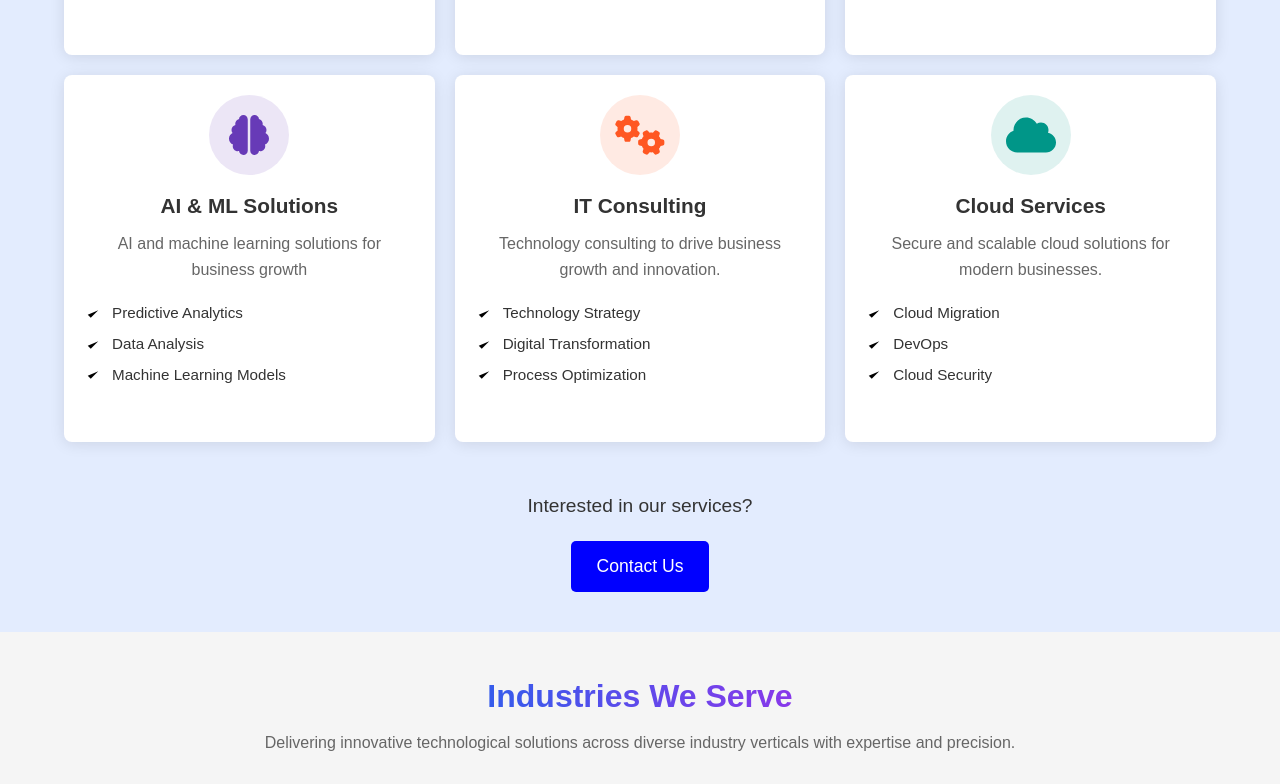
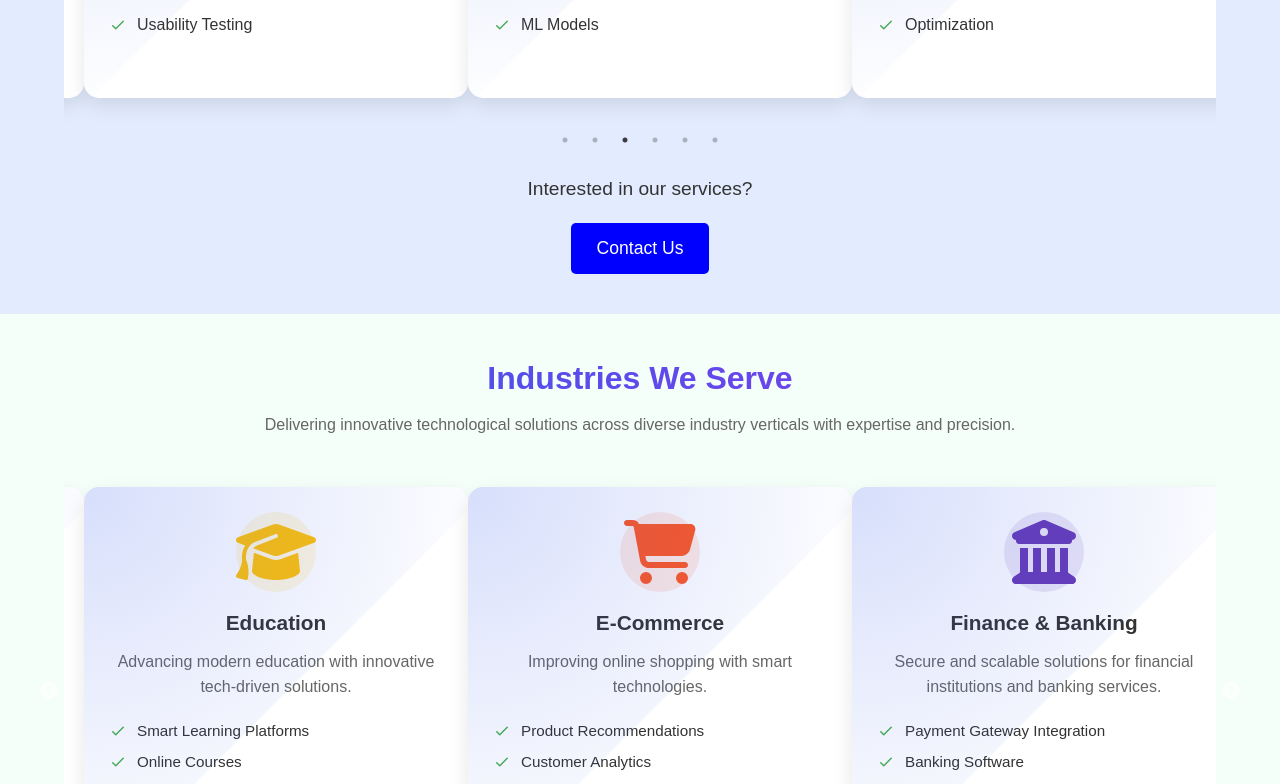
Before and after one commit to harshadbk/DevionxWebsite, a React (Vite) app: page / in a window 1280 px wide. Shown: the part 1180-1964 px from the top of the page. Built offline with nearby package versions, Linux system fonts and the light colour scheme.

Commit message:
Card Animation

```diff
--- a/package.json
+++ b/package.json
@@ -20,7 +20,9 @@
     "react-icons": "^5.4.0",
     "react-router-dom": "^7.1.1",
     "react-scroll": "^1.9.0",
+    "react-slick": "^0.30.3",
     "react-spring": "^9.7.5",
+    "slick-carousel": "^1.8.1",
     "swiper": "^11.2.0",
     "three": "^0.172.0"
   },
--- a/src/components/industries/industries.css
+++ b/src/components/industries/industries.css
@@ -5,10 +5,11 @@
   box-sizing: border-box;
 }
 
-/* Container and Section */
+/* Industries Section */
 .industries-section {
   padding: 40px 0;
-  background-color: #f5f5f5;
+  background-color: #F5FFFA;
+  overflow-x: auto;
 }
 
 .container {
@@ -40,26 +41,51 @@
   line-height: 1.6;
 }
 
-/* Grid for Industries */
-.industries-grid {
-  display: grid;
-  grid-template-columns: repeat(auto-fit, minmax(300px, 1fr));
-  gap: 20px;
-  margin-top: 40px;
-}
-
-.industry-card {
-  background-color: #fff;
-  border-radius: 8px;
-  padding: 20px;
-  box-shadow: 0 2px 15px rgba(0, 0, 0, 0.1);
-  text-align: center;
+/* Slider for Industries */
+.slick-slide {
   transition: transform 0.3s ease-in-out, box-shadow 0.3s ease;
 }
 
+/* Industry Card */
+.industry-card {
+  background-color: #fff;
+  box-shadow: 0 8px 20px rgba(0, 0, 0, 0.1);
+  border-radius: 15px;
+  padding: 25px;
+  width: 280px;
+  height: 400px;
+  margin: 20px;
+  transition: transform 0.5s ease, box-shadow 0.5s ease;
+  scroll-snap-align: start;
+  display: flex;
+  flex-direction: column;
+  align-items: center;
+  justify-content: space-between;
+  position: relative;
+  overflow: hidden;
+}
+
+.industry-card::before {
+  content: "";
+  position: absolute;
+  width: 150%;
+  height: 150%;
+  background: radial-gradient(circle, rgba(53, 92, 235, 0.2), transparent);
+  top: -75%;
+  left: -75%;
+  transform: rotate(45deg);
+  transition: all 0.7s ease;
+}
+
+.industry-card:hover::before {
+  top: 0;
+  left: 0;
+}
+
+/* Hover effect for Industry Card */
 .industry-card:hover {
-  transform: translateY(-8px);
-  box-shadow: 0 4px 20px rgba(0, 0, 0, 0.15);
+  transform: translateY(-10px) scale(1.05);
+  box-shadow: 0 12px 24px rgba(0, 0, 0, 0.2);
 }
 
 /* Circle Icon */
@@ -75,20 +101,30 @@
   font-size: 32px;
   color: #fff;
   margin-bottom: 15px;
+  transition: transform 0.3s ease;
 }
 
+/* Hover effect for Icon */
+.industry-card:hover .industry-icon {
+  transform: scale(1.1) rotate(15deg);
+}
+
+/* Title */
 .industry-title {
   font-size: 1.3rem;
   font-weight: 600;
   margin: 15px 0 10px;
   color: #333;
+  text-align: center;
 }
 
+/* Description */
 .industry-description {
   font-size: 1rem;
   color: #666;
   margin-bottom: 20px;
   line-height: 1.6;
+  text-align: center;
 }
 
 /* Industry Features */
@@ -98,8 +134,7 @@
   margin-top: 10px;
   display: flex;
   flex-direction: column;
-  align-items: flex-start; /* Ensures left alignment within the card */
-  min-height: 120px; /* Ensures uniform height across all cards */
+  align-items: flex-start;
 }
 
 .industry-feature {
@@ -107,21 +142,20 @@
   color: #333;
   display: flex;
   align-items: center;
-  margin-bottom: 8px; /* Adds consistent spacing between features */
+  margin-bottom: 8px;
   text-align: left;
-  width: 100%; /* Ensures text spans the width of the card */
 }
 
 .check-icon {
   flex-shrink: 0;
   width: 18px;
   height: 18px;
-  margin-right: 10px; /* Space between icon and text */
-  color: #4caf50; /* Icon color */
+  margin-right: 10px;
+  color: #4caf50;
 }
 
 .industry-feature:last-child {
-  margin-bottom: 0; /* Removes bottom margin for the last feature */
+  margin-bottom: 0;
 }
 
 /* Call to Action Section */
@@ -147,26 +181,31 @@
   transition: background-color 0.3s ease;
 }
 
+/* Hover effect for CTA Button */
 .cta-button:hover {
   background-color: #ff9800;
 }
 
 /* Responsive Styles */
-@media (max-width: 1200px) {
-  .industries-grid {
-    grid-template-columns: repeat(3, 1fr);
+@media (max-width: 1024px) {
+  .slick-slide {
+    margin-right: 10px;
   }
-}
 
-@media (max-width: 900px) {
-  .industries-grid {
-    grid-template-columns: repeat(2, 1fr);
+  .industry-card {
+    width: 250px;
+    height: 380px;
+    margin: 10px;
+  }
+
+  .industry-title {
+    font-size: 1.2rem;
   }
 }
 
 @media (max-width: 600px) {
-  .industries-grid {
-    grid-template-columns: 1fr;
+  .industries-section {
+    padding: 20px 0;
   }
 
   .section-title {
@@ -177,4 +216,9 @@
     font-size: 1rem;
     padding: 10px 20px;
   }
+
+  .industry-card {
+    width: 100%;
+    margin: 10px 0;
+  }
 }
--- a/src/components/industries/industries.jsx
+++ b/src/components/industries/industries.jsx
@@ -1,6 +1,17 @@
-import "./industries.css";
+import React from "react";
+import Slider from "react-slick";
 import { FontAwesomeIcon } from "@fortawesome/react-fontawesome";
-import { faLeaf, faHeartbeat, faGraduationCap, faShoppingCart } from "@fortawesome/free-solid-svg-icons";
+import {
+  faLeaf,
+  faHeartbeat,
+  faGraduationCap,
+  faShoppingCart,
+  faBank,
+  faBuilding,
+} from "@fortawesome/free-solid-svg-icons";
+import "slick-carousel/slick/slick.css";
+import "slick-carousel/slick/slick-theme.css";
+import "./Industries.css";
 
 export default function Industries() {
   const industries = [
@@ -9,97 +20,97 @@ export default function Industries() {
       description: "Smart manufacturing solutions and industrial automation systems.",
       color: "#4CAF50",
       icon: faLeaf,
-      features: [
-        "Process Automation",
-        "Supply Chain Management",
-        "Quality Control Systems"
-      ]
+      features: ["Process Automation", "Supply Chain Management", "Quality Control Systems"],
     },
     {
       title: "Healthcare",
       description: "Improving patient care with streamlined workflows.",
       color: "#2196F3",
       icon: faHeartbeat,
-      features: [
-        "Telemedicine",
-        "Healthcare Analytics",
-        "Patient Management"
-      ]
+      features: ["Telemedicine", "Healthcare Analytics", "Patient Management"],
     },
     {
       title: "Education",
-      description: "Advancing modern education with innovative tech-driven solutions",
+      description: "Advancing modern education with innovative tech-driven solutions.",
       color: "#FFC107",
       icon: faGraduationCap,
-      features: [
-        "Smart Learning Platforms",
-        "Online Courses",
-        "Student Management"
-      ]
+      features: ["Smart Learning Platforms", "Online Courses", "Student Management"],
     },
     {
       title: "E-Commerce",
       description: "Improving online shopping with smart technologies.",
       color: "#FF5722",
       icon: faShoppingCart,
-      features: [
-        "Product Recommendations",
-        "Customer Analytics",
-        "Payment Integration"
-      ]
+      features: ["Product Recommendations", "Customer Analytics", "Payment Integration"],
     },
     {
       title: "Finance & Banking",
       description: "Secure and scalable solutions for financial institutions and banking services.",
       color: "#673AB7",
-      icon: faLeaf,
-      features: [
-        "Payment Gateway Integration",
-        "Banking Software",
-        "Fintech Solutions"
-      ]
+      icon: faBank,
+      features: ["Payment Gateway Integration", "Banking Software", "Fintech Solutions"],
     },
     {
       title: "Real Estate",
       description: "Digital solutions for property management and real estate operations.",
       color: "#FF9800",
-      icon: faLeaf,
-      features: [
-        "Property Management",
-        "Virtual Tours",
-        "Listing Platforms"
-      ]
-    }
+      icon: faBuilding,
+      features: ["Property Management", "Virtual Tours", "Listing Platforms"],
+    },
   ];
 
+  const settings = {
+    dots: true,
+    infinite: true,
+    speed: 500,
+    slidesToShow: 3,
+    slidesToScroll: 1,
+    autoplay: true,
+    autoplaySpeed: 3000,
+    responsive: [
+      {
+        breakpoint: 1024,
+        settings: { slidesToShow: 2, slidesToScroll: 1 },
+      },
+      {
+        breakpoint: 600,
+        settings: { slidesToShow: 1, slidesToScroll: 1 },
+      },
+    ],
+  };
+
   return (
-    <section id="Industries" className="industries-section">
+    <section id="industries" className="industries-section">
       <div className="container">
         <div className="section-header">
-          <h2 className="section-title">
-            <span className="gradient-text">Industries We Serve</span>
-          </h2>
+          <h2 className="section-title gradient-text">Industries We Serve</h2>
           <p className="section-description">
             Delivering innovative technological solutions across diverse industry verticals with expertise and precision.
           </p>
         </div>
 
-        <div className="industries-grid">
+        <Slider {...settings}>
           {industries.map((industry, index) => (
             <div key={index} className="industry-card">
               <div
                 className="industry-icon"
                 style={{ backgroundColor: `${industry.color}20`, color: industry.color }}
               >
-                <FontAwesomeIcon icon={industry.icon} size="lg" />
+                <FontAwesomeIcon icon={industry.icon} size="2x" />
               </div>
               <h3 className="industry-title">{industry.title}</h3>
               <p className="industry-description">{industry.description}</p>
               <ul className="industry-features">
                 {industry.features.map((feature, featureIndex) => (
                   <li key={featureIndex} className="industry-feature">
-                    <svg className="check-icon" viewBox="0 0 24 24">
-                      <path strokeLinecap="round" strokeLinejoin="round" strokeWidth="2" d="M5 13l4 4L19 7" />
+                    <svg
+                      className="check-icon"
+                      fill="none"
+                      stroke="currentColor"
+                      viewBox="0 0 24 24"
+                      xmlns="http://www.w3.org/2000/svg"
+                    >
+                      <path d="M5 13l4 4L19 7" strokeWidth="2" strokeLinecap="round" strokeLinejoin="round" />
                     </svg>
                     {feature}
                   </li>
@@ -107,7 +118,7 @@ export default function Industries() {
               </ul>
             </div>
           ))}
-        </div>
+        </Slider>
 
         <div className="cta-section">
           <p className="cta-description">Looking for solutions in your industry?</p>
--- a/src/components/land/land.jsx
+++ b/src/components/land/land.jsx
@@ -22,7 +22,7 @@ const Home = () => {
       opacity: 1,
       y: 0,
       filter: 'blur(0px)',
-      transition: { delay: index * 0.5, duration: 1.2, ease: 'easeOut' }
+      transition: { delay: index * 2, duration: 3, ease: 'easeOut' }
     }),
     hover: { scale: 1.2, filter: 'blur(0px)', transition: { duration: 0.3 } }
   };
--- a/src/components/services/services.css
+++ b/src/components/services/services.css
@@ -5,10 +5,11 @@
   box-sizing: border-box;
 }
 
-/* Container and Section */
+/* Services Section */
 .services-section {
   padding: 40px 0;
-   background-color: #E3ECFE;
+  background-color: #E3ECFE;
+  overflow-x: auto;
 }
 
 .container {
@@ -40,60 +41,79 @@
   line-height: 1.6;
 }
 
-/* Grid for Services */
-.services-grid {
-  display: grid;
-  grid-template-columns: repeat(auto-fit, minmax(300px, 1fr));
-  gap: 20px;
-  margin-top: 40px;
+/* Service Card Container */
+
+
+/* Service Card */
+.service-card {
+  background-color: #fff;
+  box-shadow: 0 8px 20px rgba(0, 0, 0, 0.1);
+  border-radius: 15px;
+  padding: 25px;
+  width: 280px;
+  height: 400px;
+  margin: 20px;
+  transition: transform 0.5s ease, box-shadow 0.5s ease;
+  scroll-snap-align: start;
+  display: flex;
+  flex-direction: column;
+  align-items: center;
+  justify-content: space-between;
+  position: relative;
+  overflow: hidden;
 }
 
-.service-card {
-  background-color: #fff;
-  border-radius: 8px;
-  padding: 20px;
-  box-shadow: 0 2px 15px rgba(0, 0, 0, 0.1);
-  text-align: center;
-  transition: transform 0.3s ease-in-out, box-shadow 0.3s ease;
+.service-card::before {
+  content: "";
+  position: absolute;
+  width: 150%;
+  height: 150%;
+  background: radial-gradient(circle, rgba(53, 92, 235, 0.2), transparent);
+  top: -75%;
+  left: -75%;
+  transform: rotate(45deg);
+  transition: all 0.7s ease;
+}
+
+.service-card:hover::before {
+  top: 0;
+  left: 0;
 }
 
 .service-card:hover {
-  transform: translateY(-8px);
-  box-shadow: 0 4px 20px rgba(0, 0, 0, 0.15);
+  transform: translateY(-10px) scale(1.05);
+  box-shadow: 0 12px 24px rgba(0, 0, 0, 0.2);
 }
-
-/* Circle Icon */
 .service-icon {
-  width: 80px;
-  height: 80px;
+  width: 90px;
+  height: 90px;
   border-radius: 50%;
   display: flex;
   align-items: center;
   justify-content: center;
-  margin: 0 auto;
-  background-color: rgba(0, 0, 0, 0.1);
-  font-size: 32px;
-  color: #fff;
-  margin-bottom: 15px;
-  transition: background-color 0.3s ease, color 0.3s ease;
+  margin-bottom: 20px;
+  font-size: 36px;
+  background-color: #f0f4ff;
+  transition: transform 0.4s ease;
 }
 
 .service-card:hover .service-icon {
-  background-color: #fff; /* Background color change on hover */
-  color: inherit; /* Inherit the icon color from the service card */
+  transform: rotate(20deg) scale(1.1);
 }
 
 .service-title {
-  font-size: 1.3rem;
-  font-weight: 600;
-  margin: 15px 0 10px;
-  color: #333;
+  font-size: 1.5rem;
+  font-weight: 700;
+  margin-bottom: 10px;
+  color: #222;
+  text-transform: capitalize;
 }
 
 .service-description {
   font-size: 1rem;
   color: #666;
-  margin-bottom: 20px;
+  margin-bottom: 15px;
+  text-align: center;
   line-height: 1.6;
 }
 
@@ -102,90 +122,61 @@
   list-style: none;
   padding: 0;
   margin-top: 10px;
-  display: flex;
-  flex-direction: column;
-  align-items: flex-start; /* Ensures left alignment within the card */
-  min-height: 120px; /* Ensures uniform height across all cards */
+  text-align: left;
 }
 
 .service-feature {
-  font-size: 0.95rem;
+  font-size: 1rem;
   color: #333;
   display: flex;
   align-items: center;
-  margin-bottom: 8px; /* Adds consistent spacing between features */
-  text-align: left;
-  width: 100%; /* Ensures text spans the width of the card */
+  margin-bottom: 10px;
 }
 
 .check-icon {
-  flex-shrink: 0;
-  width: 18px;
-  height: 18px;
-  margin-right: 10px; /* Space between icon and text */
-  color: #4caf50; /* Icon color */
+  width: 20px;
+  height: 20px;
+  margin-right: 12px;
+  color: #4caf50;
 }
 
-.service-feature:last-child {
-  margin-bottom: 0; /* Removes bottom margin for the last feature */
-}
-
-/* Call to Action Section */
-.cta-section {
-  margin-top: 50px;
-  text-align: center;
-}
-
-.cta-description {
-  font-size: 1.2rem;
-  color: #333;
-  margin-bottom: 20px;
-}
-
+/* Call to Action Button */
 .cta-button {
   background-color: #355ceb;
   color: #fff;
-  padding: 12px 25px;
+  padding: 14px 28px;
   border: none;
-  font-size: 1.1rem;
-  border-radius: 5px;
+  font-size: 1.2rem;
+  border-radius: 8px;
   cursor: pointer;
-  transition: background-color 0.3s ease;
+  transition: background-color 0.3s ease, transform 0.3s ease;
 }
 
 .cta-button:hover {
   background-color: #ff9800;
+  transform: scale(1.1);
 }
 
 /* Responsive Styles */
-@media (max-width: 1200px) {
-  .services-grid {
-    grid-template-columns: repeat(3, 1fr);
-  }
-}
-
-@media (max-width: 900px) {
-  .services-grid {
-    grid-template-columns: repeat(2, 1fr);
+@media (max-width: 1024px) {
+  .service-card {
+    width: 260px;
+    margin: 15px;
   }
 }
 
 @media (max-width: 600px) {
-  .services-grid {
-    grid-template-columns: 1fr;
-  }
-
   .section-title {
-    font-size: 1.5rem;
+    font-size: 1.8rem;
   }
 
   .cta-button {
     font-size: 1rem;
-    padding: 10px 20px;
+    padding: 12px 22px;
   }
 }
 
-/* Specific Icon Color for New Services */
+/* Custom Colors for Specific Services */
 .service-card:nth-child(4) .service-icon {
   background-color: rgba(103, 58, 183, 0.2);
   color: #673AB7;
@@ -200,3 +191,21 @@
   background-color: rgba(0, 150, 136, 0.2);
   color: #009688;
 }
+
+/* Horizontal Scroll */
+.services-list {
+  display: flex;
+  overflow-x: auto;
+  scroll-snap-type: x mandatory;
+  padding-bottom: 20px;
+  gap: 20px;
+}
+
+.services-list::-webkit-scrollbar {
+  height: 10px;
+}
+
+.services-list::-webkit-scrollbar-thumb {
+  background-color: #355ceb;
+  border-radius: 10px;
+}
--- a/src/components/services/services.jsx
+++ b/src/components/services/services.jsx
@@ -1,5 +1,5 @@
 import React from "react";
-import "./services.css";
+import Slider from "react-slick";
 import { FontAwesomeIcon } from "@fortawesome/react-fontawesome";
 import {
   faCode,
@@ -7,112 +7,110 @@ import {
   faPalette,
   faBrain,
   faCloud,
-  faCogs
+  faCogs,
 } from "@fortawesome/free-solid-svg-icons";
+import "slick-carousel/slick/slick.css";
+import "slick-carousel/slick/slick-theme.css";
+import "./Services.css";
 
 export default function Services() {
   const services = [
     {
       title: "Web Development",
       description: "Develop robust, scalable, and highly efficient web applications.",
-      color: "#4CAF50", // Green for web development
+      color: "#4CAF50",
       icon: faCode,
-      features: [
-        "Responsive Design",
-        "SEO Optimization",
-        "Modern Tech Stack",
-      ],
+      features: ["Responsive Design", "SEO Optimization", "Modern Tech Stack"],
     },
     {
       title: "Mobile Development",
       description: "Create robust and user-friendly mobile applications.",
-      color: "#2196F3", // Blue for mobile development
+      color: "#2196F3",
       icon: faMobileAlt,
-      features: [
-        "Cross-platform",
-        "High Performance",
-        "Custom Features",
-      ],
+      features: ["Cross-platform", "High Performance", "Custom Features"],
     },
     {
       title: "UI/UX Design",
       description: "Design visually appealing and user-centric interfaces.",
-      color: "#FFC107", // Yellow for UI/UX design
+      color: "#FFC107",
       icon: faPalette,
-      features: [
-        "Wireframing",
-        "Prototyping",
-        "Usability Testing",
-      ],
+      features: ["Wireframing", "Prototyping", "Usability Testing"],
     },
     {
       title: "AI & ML Solutions",
-      description: "AI and machine learning solutions for business growth",
-      color: "#673AB7", // Purple for AI & ML
+      description: "AI and machine learning solutions for business growth.",
+      color: "#673AB7",
       icon: faBrain,
-      features: [
-        "Predictive Analytics",
-        "Data Analysis",
-        "Machine Learning Models",
-      ],
+      features: ["Predictive Analytics", "Data Analysis", "ML Models"],
     },
     {
       title: "IT Consulting",
       description: "Technology consulting to drive business growth and innovation.",
-      color: "#FF5722", // Orange for IT Consulting
+      color: "#FF5722",
       icon: faCogs,
-      features: [
-        "Technology Strategy",
-        "Digital Transformation",
-        "Process Optimization",
-      ],
+      features: ["Tech Strategy", "Digital Transformation", "Optimization"],
     },
     {
       title: "Cloud Services",
       description: "Secure and scalable cloud solutions for modern businesses.",
-      color: "#009688", // Teal for Cloud Services
+      color: "#009688",
       icon: faCloud,
-      features: [
-        "Cloud Migration",
-        "DevOps",
-        "Cloud Security",
-      ],
+      features: ["Cloud Migration", "DevOps", "Cloud Security"],
     },
   ];
+
+  const settings = {
+    dots: true,
+    infinite: true,
+    speed: 500,
+    slidesToShow: 3,
+    slidesToScroll: 1,
+    autoplay: true,
+    autoplaySpeed: 3000,
+    responsive: [
+      {
+        breakpoint: 1024,
+        settings: { slidesToShow: 2, slidesToScroll: 1 },
+      },
+      {
+        breakpoint: 600,
+        settings: { slidesToShow: 1, slidesToScroll: 1 },
+      },
+    ],
+  };
 
   return (
     <section id="services" className="services-section">
       <div className="container">
         <div className="section-header">
-          <h2 className="section-title">
-            <span className="gradient-text">Our Services</span>
-          </h2>
+          <h2 className="section-title gradient-text">Our Services</h2>
           <p className="section-description">
             Discover how we deliver top-notch solutions tailored to your needs.
           </p>
         </div>
 
-        <div className="services-grid">
+        <Slider {...settings}>
           {services.map((service, index) => (
             <div key={index} className="service-card">
               <div
                 className="service-icon"
                 style={{ backgroundColor: `${service.color}20`, color: service.color }}
               >
-                <FontAwesomeIcon icon={service.icon} size="lg" />
+                <FontAwesomeIcon icon={service.icon} size="2x" />
               </div>
               <h3 className="service-title">{service.title}</h3>
               <p className="service-description">{service.description}</p>
               <ul className="service-features">
-                {service.features.map((feature, featureIndex) => (
-                  <li key={featureIndex} className="service-feature">
-                    <svg className="check-icon" viewBox="0 0 24 24">
-                      <path
-                        strokeLinecap="round"
-                        strokeLinejoin="round"
-                        strokeWidth="2"
-                        d="M5 13l4 4L19 7"
-                      />
+                {service.features.map((feature, i) => (
+                  <li key={i} className="service-feature">
+                    <svg
+                      className="check-icon"
+                      fill="none"
+                      stroke="currentColor"
+                      viewBox="0 0 24 24"
+                      xmlns="http://www.w3.org/2000/svg"
+                    >
+                      <path d="M5 13l4 4L19 7" strokeWidth="2" strokeLinecap="round" strokeLinejoin="round" />
                     </svg>
                     {feature}
                   </li>
@@ -120,7 +118,7 @@ export default function Services() {
               </ul>
             </div>
           ))}
-        </div>
+        </Slider>
 
         <div className="cta-section">
           <p className="cta-description">Interested in our services?</p>
```
Also changed, not shown: 1 other file (tests, documents, lock files or other folders).
